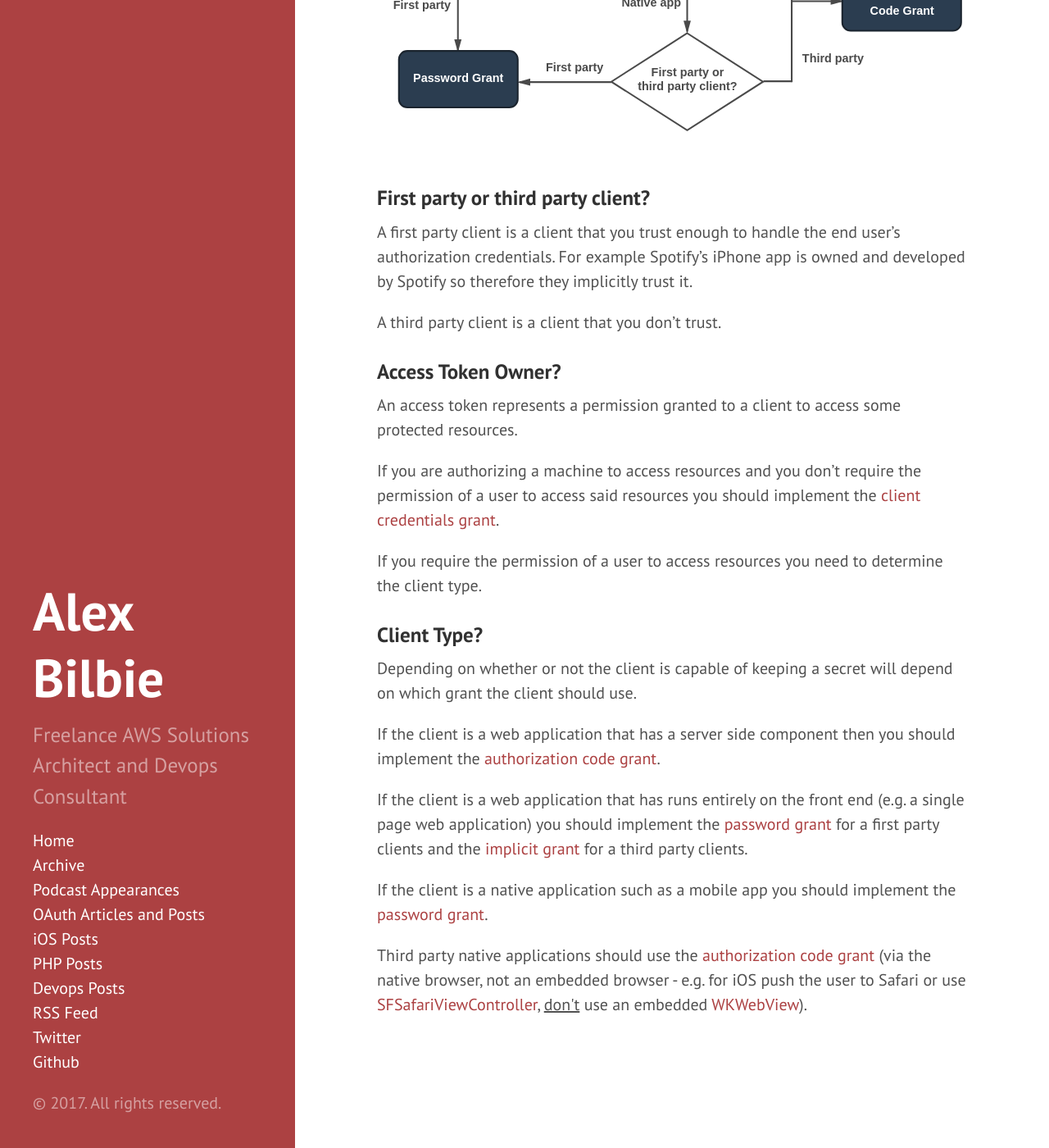
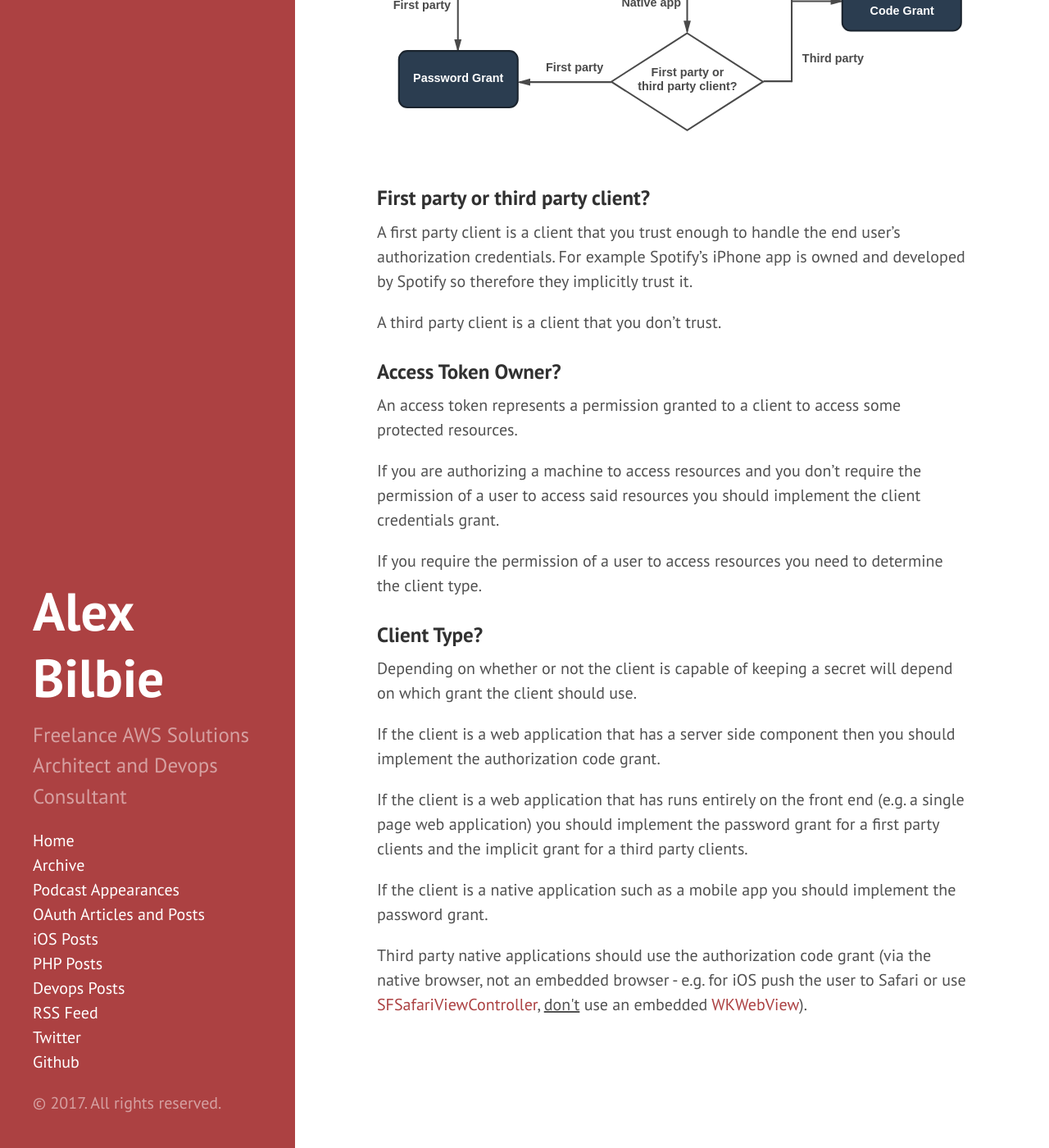
Before and after one commit to alexbilbie/alexbilbie.github.com, a Jekyll site: the page built from guide-to-oauth2-grants.md, in a window 1280 px wide and 1400 px high, scrolled down 7057 px. Shown: the whole window at 82% size. Built offline with Jekyll 4.4.1, drawn with Linux system fonts in a browser that asks for light colours; part of the change alters nothing that is shown.

Commit message:
Fixed 404 links

```diff
--- a/guide-to-oauth2-grants.md
+++ b/guide-to-oauth2-grants.md
@@ -221,7 +221,7 @@ A third party client is a client that you don't trust.
 
 An access token represents a permission granted to a client to access some protected resources.
 
-If you are authorizing a machine to access resources and you don't require the permission of a user to access said resources you should implement the [client credentials grant](/authorization-server/client-credentials-grant/).
+If you are authorizing a machine to access resources and you don't require the permission of a user to access said resources you should implement the client credentials grant.
 
 If you require the permission of a user to access resources you need to determine the client type.
 
@@ -229,10 +229,10 @@ If you require the permission of a user to access resources you need to determin
 
 Depending on whether or not the client is capable of keeping a secret will depend on which grant the client should use.
 
-If the client is a web application that has a server side component then you should implement the [authorization code grant](/authorization-server/auth-code-grant/).
+If the client is a web application that has a server side component then you should implement the authorization code grant.
 
-If the client is a web application that has runs entirely on the front end (e.g. a single page web application) you should implement the [password grant](/authorization-server/resource-owner-password-credentials-grant/) for a first party clients and the [implicit grant](/authorization-server/auth-code-grant/) for a third party clients.
+If the client is a web application that has runs entirely on the front end (e.g. a single page web application) you should implement the password grant for a first party clients and the implicit grant for a third party clients.
 
-If the client is a native application such as a mobile app you should implement the [password grant](/authorization-server/resource-owner-password-credentials-grant/).
+If the client is a native application such as a mobile app you should implement the password grant.
 
-Third party native applications should use the [authorization code grant](/authorization-server/auth-code-grant/) (via the native browser, not an embedded browser - e.g. for iOS push the user to Safari or use [SFSafariViewController](https://developer.apple.com/library/ios/documentation/SafariServices/Reference/SFSafariViewController_Ref/), <u>don't</u> use an embedded [WKWebView](https://developer.apple.com/library/ios/documentation/WebKit/Reference/WKWebView_Ref/)).
+Third party native applications should use the authorization code grant (via the native browser, not an embedded browser - e.g. for iOS push the user to Safari or use [SFSafariViewController](https://developer.apple.com/library/ios/documentation/SafariServices/Reference/SFSafariViewController_Ref/), <u>don't</u> use an embedded [WKWebView](https://developer.apple.com/library/ios/documentation/WebKit/Reference/WKWebView_Ref/)).
```
